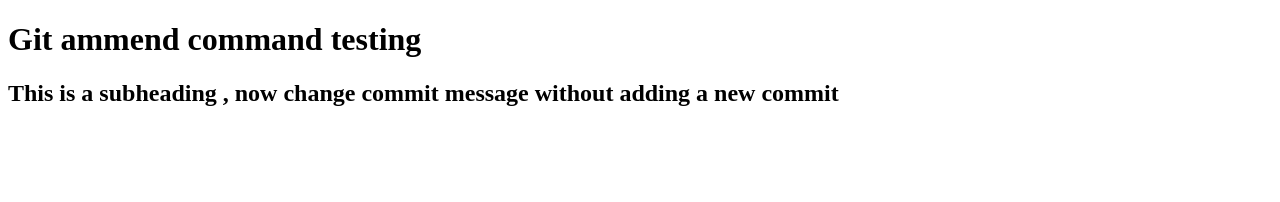
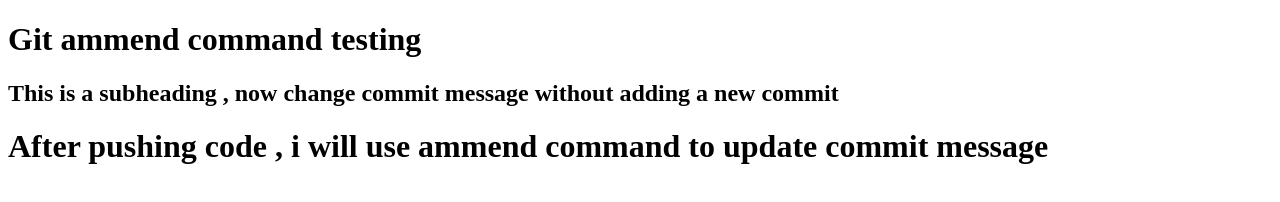
Before and after one commit to Dineshdev93/Git-ammend, a plain HTML site: page index.html in a window 1280 px wide. Drawn offline with Linux system fonts and the light colour scheme.

Commit message:
new message typed

```diff
--- a/index.html
+++ b/index.html
@@ -8,5 +8,6 @@
 <body>
     <h1>Git ammend  command testing</h1>
      <h2>This is a subheading , now change commit message without adding a new commit</h2>
+     <h1>After pushing  code , i will use ammend  command to update commit message </h1>
 </body>
 </html>
```
